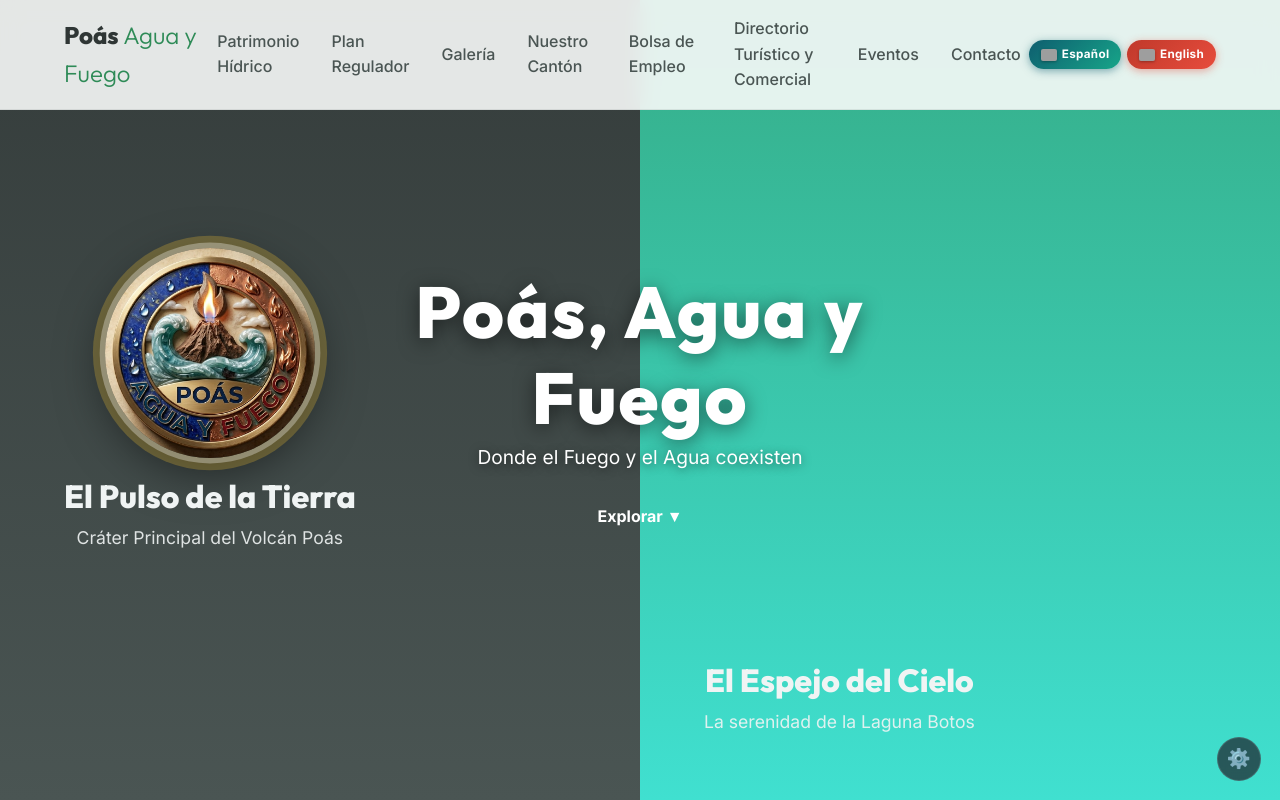
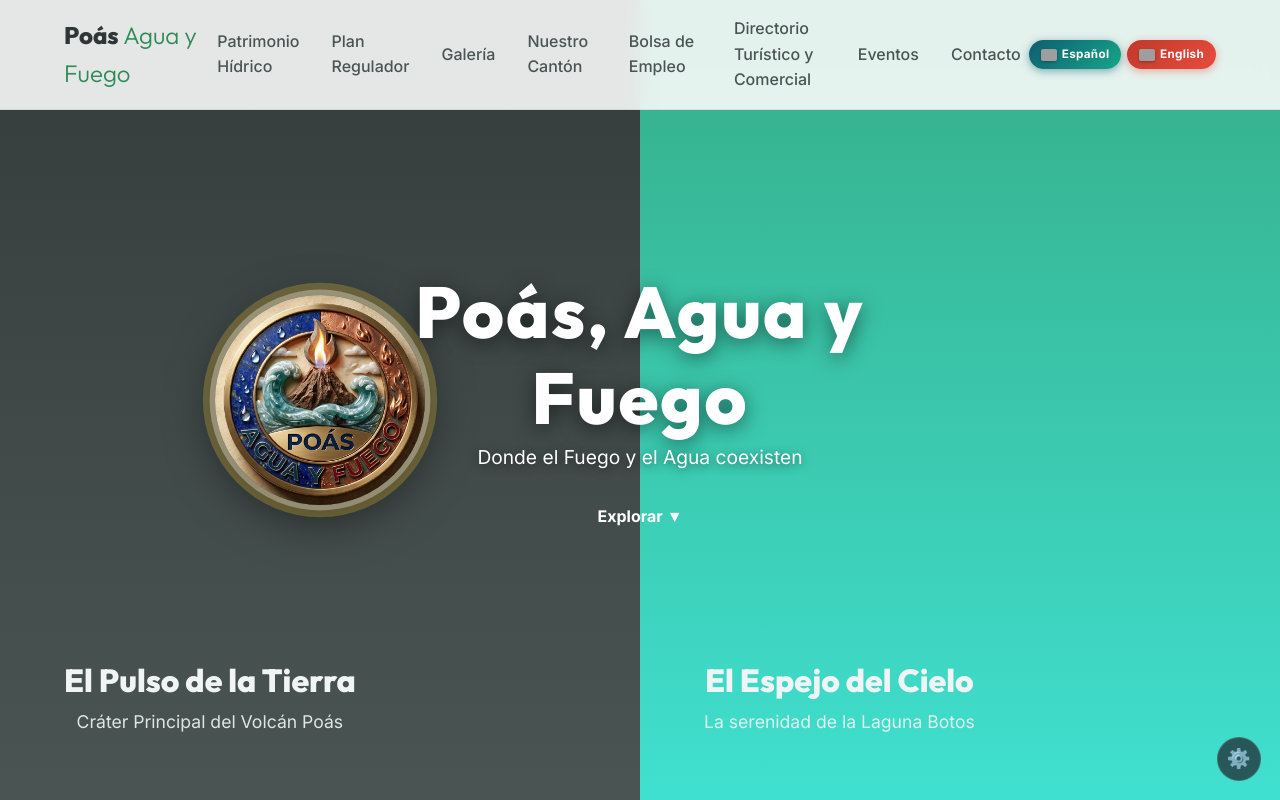
Before and after one commit to cesarluiscr/poas-agua-y-fuego, a website: page index.html in a window 1280 px wide. Shown: the top 800 px of the page. Drawn offline with Linux system fonts and the light colour scheme; grey boxes are pictures that could not be loaded.

Commit message:
Logo hero: posición absoluta centrada, texto vuelve al fondo

```diff
--- a/index.html
+++ b/index.html
@@ -72,8 +72,10 @@
     <!-- Hero Section: Fuego vs Agua -->
     <header class="hero" id="inicio">
         <div class="hero-split hero-fire">
-            <div class="hero-content" style="align-self:center;padding-bottom:0;">
-                <img src="img/poas_agua_fuego_logo.jpg" alt="Poás Agua y Fuego" class="hero-site-logo" style="width:210px;height:210px;object-fit:cover;object-position:center;border-radius:50%;display:block;margin-bottom:1.2rem;box-shadow:0 0 0 5px rgba(255,255,255,0.28),0 0 0 11px rgba(255,200,50,0.22),0 12px 45px rgba(0,0,0,0.6);flex-shrink:0;">
+            <!-- Logo centrado independiente del texto -->
+            <img src="img/poas_agua_fuego_logo.jpg" alt="Poás Agua y Fuego" class="hero-site-logo" style="position:absolute;top:50%;left:50%;transform:translate(-50%,-50%);width:210px;height:210px;object-fit:cover;object-position:center;border-radius:50%;z-index:3;box-shadow:0 0 0 5px rgba(255,255,255,0.28),0 0 0 11px rgba(255,200,50,0.22),0 12px 45px rgba(0,0,0,0.6);">
+            <!-- Texto en posición original (fondo) -->
+            <div class="hero-content">
                 <h2>El Pulso de la Tierra</h2>
                 <p>Cráter Principal del Volcán Poás</p>
             </div>
```
